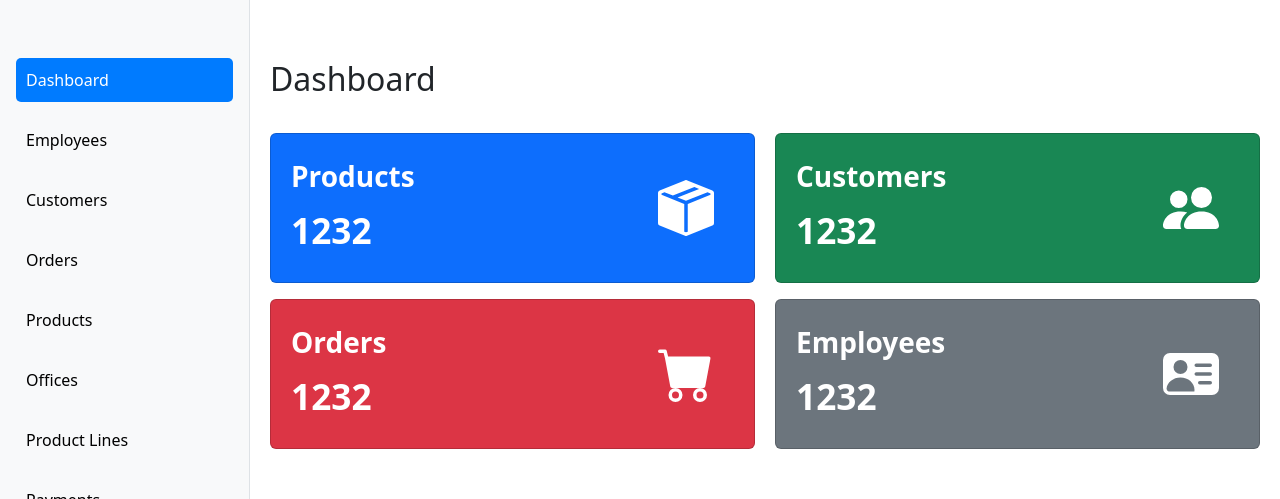
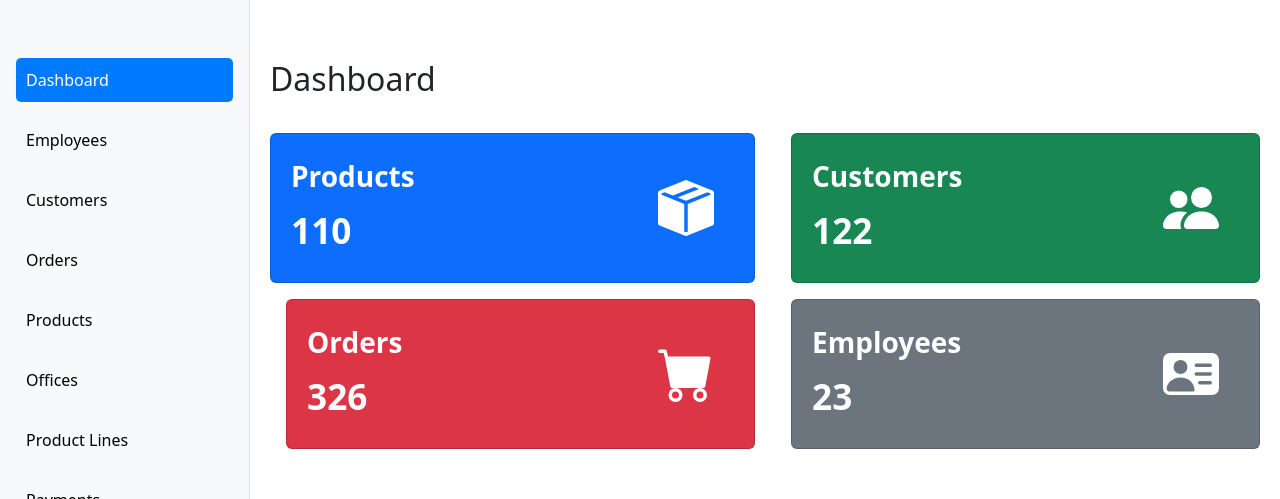
Before and after one commit to FabioMiguel2000/Company-Dashboard, a React (Vite) app in the folder client/: page / in a window 1280 px wide. Shown: the top 499 px of the page. Built offline with nearby package versions, Linux system fonts and the light colour scheme; no server answers.

Commit message:
client/feat: added links to dashboard cards

```diff
--- a/client/src/components/Dashboard/Dashboard.css
+++ b/client/src/components/Dashboard/Dashboard.css
@@ -12,6 +12,7 @@
     padding: 20px;
     gap: 20px;
     min-height: 150px;
+    text-decoration: none;
 }
 
 .card-title {
--- a/client/src/components/Dashboard/Dashboard.tsx
+++ b/client/src/components/Dashboard/Dashboard.tsx
@@ -7,40 +7,41 @@ import {
 } from "react-bootstrap-icons";
 import TopSellingProductsChart from "../TopSellingProductsChart/TopSellingProductsChart";
 import LowStockProducts from "../LowStockProducts/LowStockProducts";
+import { Link } from "react-router-dom";
 
 const Dashboard = () => {
   return (
     <div>
       <h2>Dashboard</h2>
       <div className="main-card-wrapper">
-        <div className="card text-bg-primary mb-3">
+        <Link to="/products" className="card text-bg-primary mb-3 card-link">
           <div className="card-body">
             <h5 className="card-title">Products</h5>
-            <p>1232</p>
+            <p>110</p>
           </div>
           <BoxSeamFill />
-        </div>
-        <div className="card text-bg-success mb-3">
+        </Link>
+        <Link to="/customers" className="card text-bg-success mb-3 card-link">
           <div className="card-body">
             <h5 className="card-title">Customers</h5>
-            <p>1232</p>
+            <p>122</p>
           </div>
           <PeopleFill />
-        </div>
-        <div className="card text-bg-danger mb-3">
+        </Link>
+        <Link to="/orders" className="card text-bg-danger mb-3 card-link">
           <div className="card-body">
             <h5 className="card-title">Orders</h5>
-            <p>1232</p>
+            <p>326</p>
           </div>
           <CartFill />
-        </div>
-        <div className="card text-bg-secondary mb-3">
+        </Link>
+        <Link to="/employees" className="card text-bg-secondary mb-3 card-link">
           <div className="card-body">
             <h5 className="card-title">Employees</h5>
-            <p>1232</p>
+            <p>23</p>
           </div>
           <PersonVcardFill />
-        </div>
+        </Link>
       </div>
       <div className="diagrams-wrapper">
         <div className="diagram-container">
```
